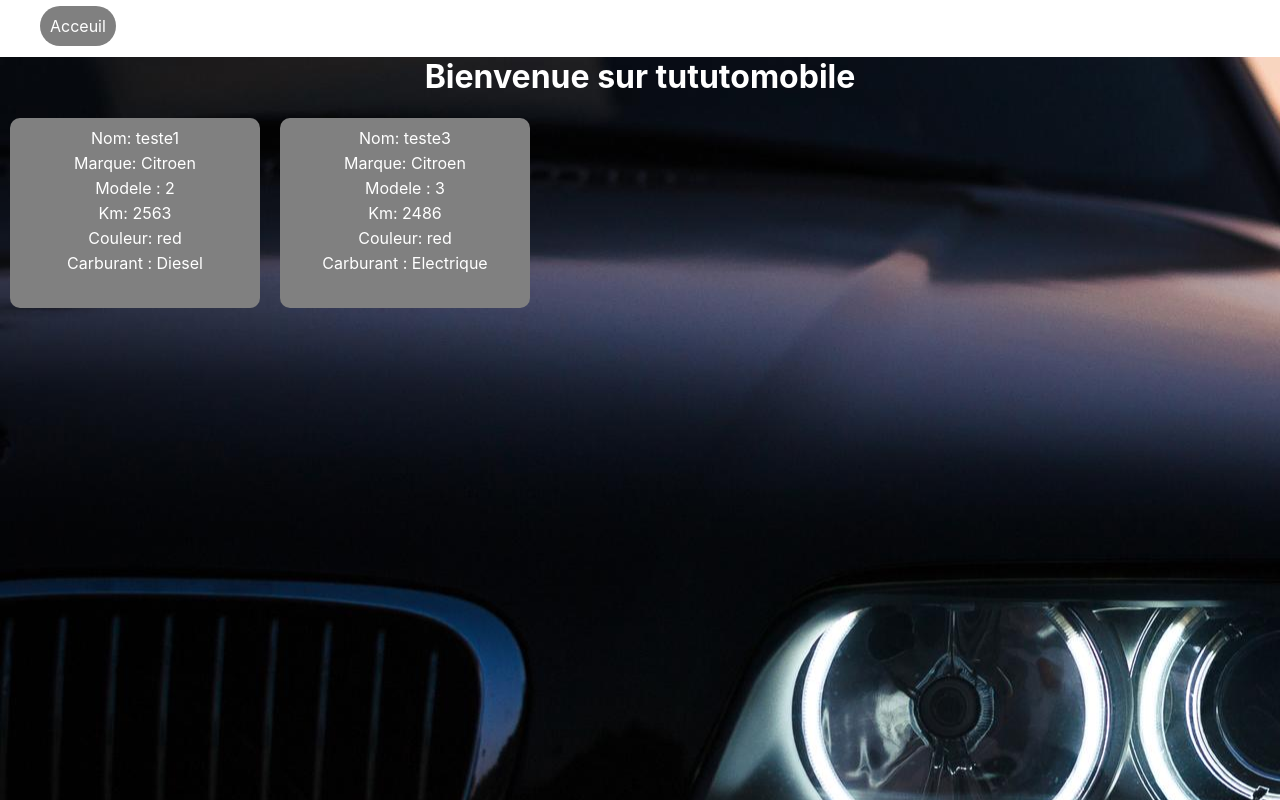
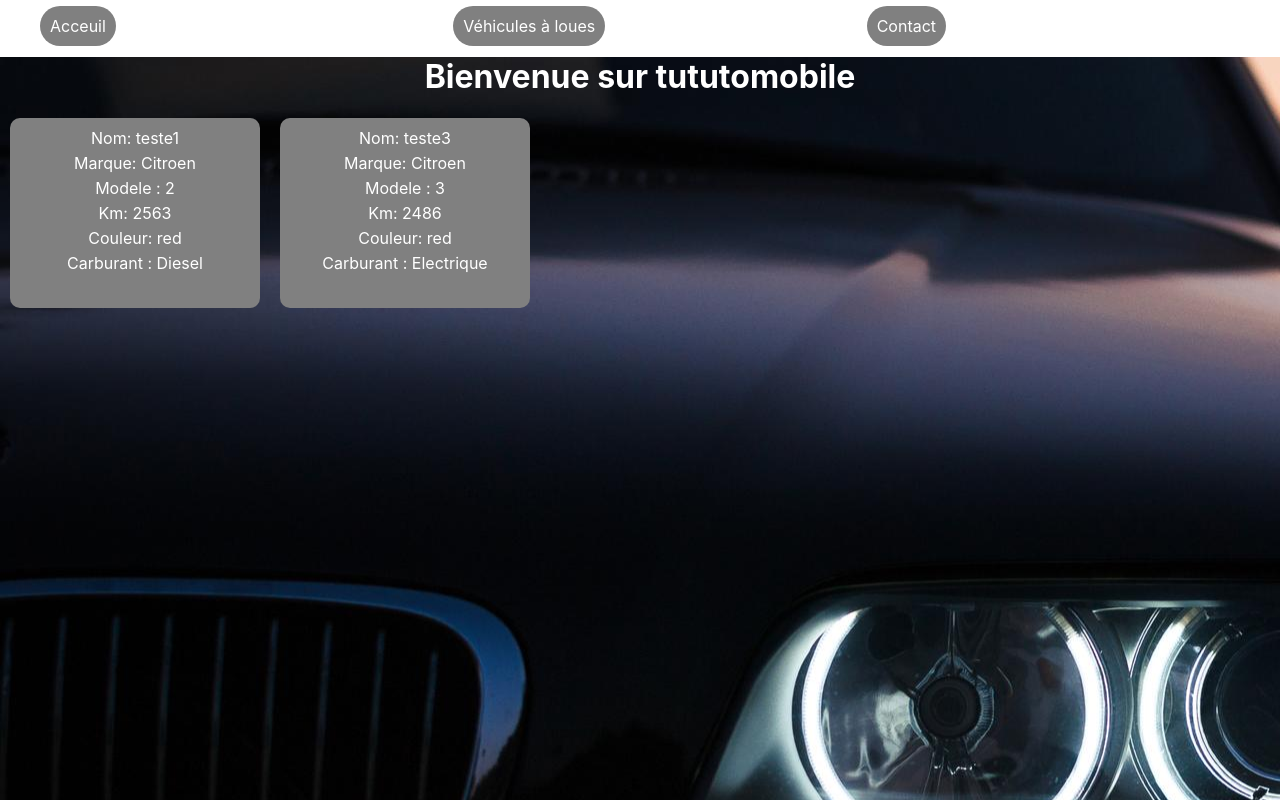
Before and after one commit to Arthur-Tonnoir/tutotumobile, a React (Create React App) app: page / in a window 1280 px wide. Shown: the top 800 px of the page. Built offline with nearby package versions, Linux system fonts and the light colour scheme.

Commit message:
feat: add new bouton (voiture a louer, contact) of the navbar :sparkles:

```diff
--- a/src/Components/NavBar/NavBar.js
+++ b/src/Components/NavBar/NavBar.js
@@ -8,7 +8,14 @@ function NavBar(){
         <div>
             <ul className={css.container}>
                 <li>
-                    <NavLink className={css.link} to={'/'}>Acceuil</NavLink>
+                    <NavLink className={css.link1} to={'/'}>Acceuil</NavLink>
+                </li>
+
+                <li>
+                    <NavLink className={css.link2} to={'/louer'}>Véhicules à loues</NavLink>
+                </li>
+                <li>
+                    <NavLink className={css.link3} to={'/contact'}>Contact</NavLink>
                 </li>
             </ul>
         </div>
--- a/src/Components/NavBar/NavBar.module.css
+++ b/src/Components/NavBar/NavBar.module.css
@@ -1,11 +1,37 @@
-.link{
+li{
+    justify-content: center;
+}
+
+.link1{
     color: white;
     text-decoration: none;
     background-color: gray;
     border-radius: 30px;
     padding: 10px;
+    grid-column: 1;
+}
+
+.link2{
+    align-items: center;
+    color: white;
+    text-decoration: none;
+    background-color: gray;
+    border-radius: 30px;
+    padding: 10px;
+    grid-column: 2;
+}
+
+.link3{
+    color: white;
+    text-decoration: none;
+    background-color: gray;
+    border-radius: 30px;
+    padding: 10px;
+    grid-column: 3;
 }
 .container{
-
+    display: grid;
+    grid-template-columns: repeat(3, 1fr);
+    align-items: center;
     list-style: none;
 }
```
